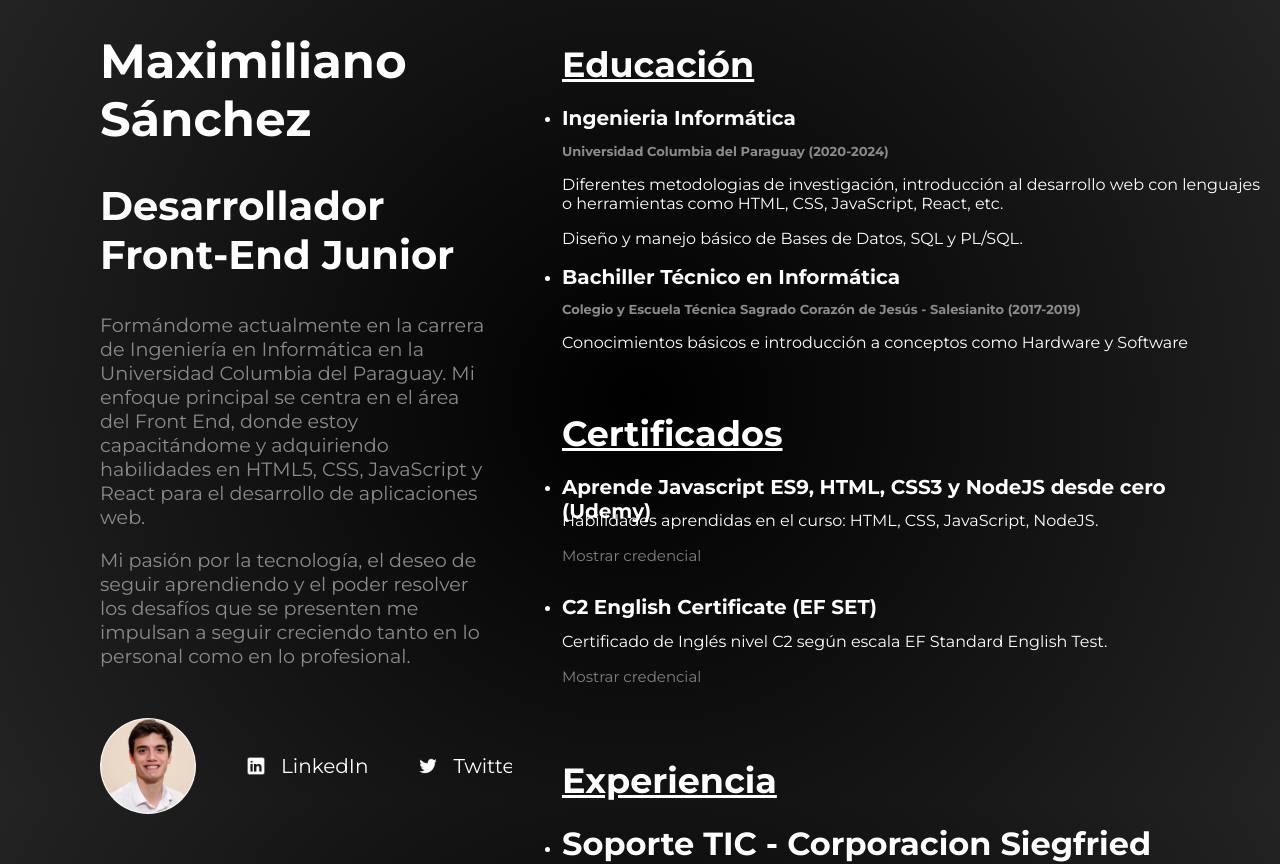
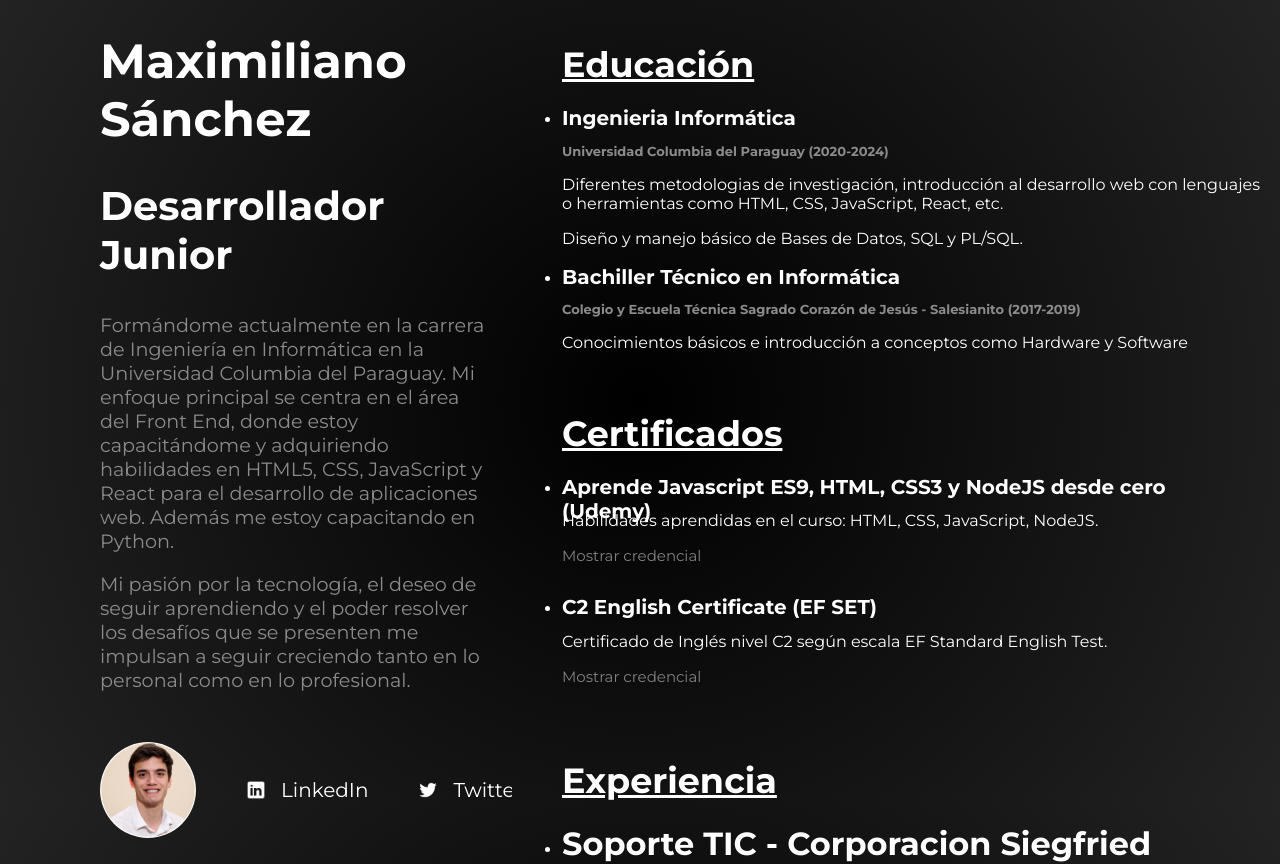
Before and after one commit to maxisanchezp/portfolio-msanchez, a React (Create React App) app: page / in a window 1280 px wide. Shown: the top 864 px of the page. Built offline with nearby package versions, Linux system fonts and the light colour scheme.

Commit message:
actualizacion 08/05

```diff
--- a/src/Components/Portfolio/portfolio.jsx
+++ b/src/Components/Portfolio/portfolio.jsx
@@ -6,13 +6,13 @@ const Portfolio = () => {
     <div className="container">
       <div className="container_left">
         <h1 className="name">Maximiliano Sánchez</h1>
-        <h2>Desarrollador Front-End Junior</h2>
+        <h2>Desarrollador Junior</h2>
         <p>
           Formándome actualmente en la carrera de Ingeniería en Informática en
           la Universidad Columbia del Paraguay. Mi enfoque principal se centra
           en el área del Front End, donde estoy capacitándome y adquiriendo
           habilidades en HTML5, CSS, JavaScript y React para el desarrollo de
-          aplicaciones web.
+          aplicaciones web. Además me estoy capacitando en Python.
         </p>
         <p>
           Mi pasión por la tecnología, el deseo de seguir aprendiendo y el poder
```
